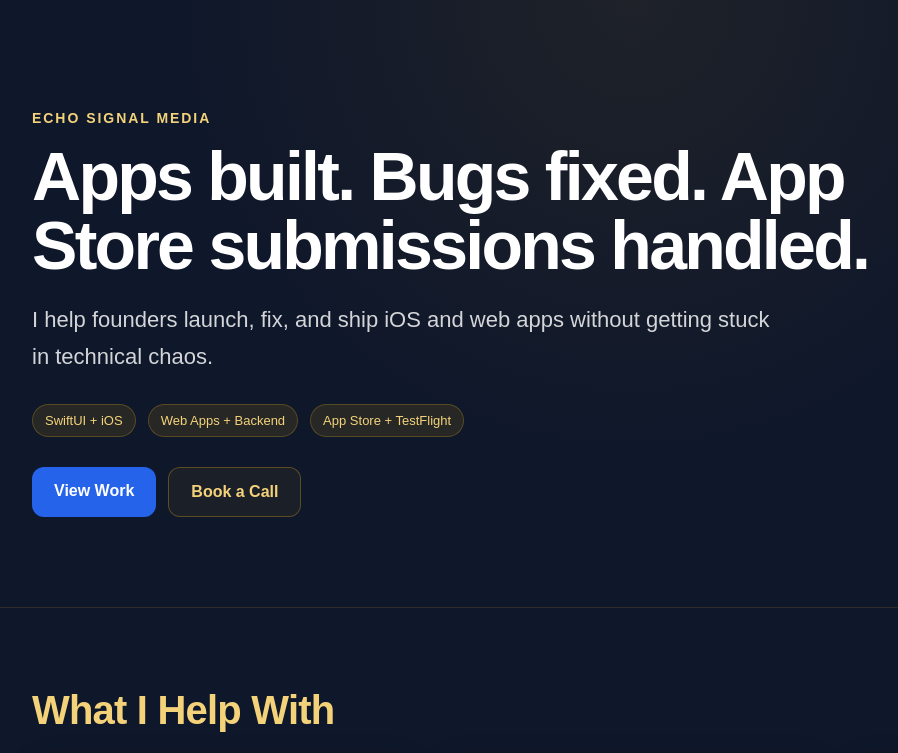
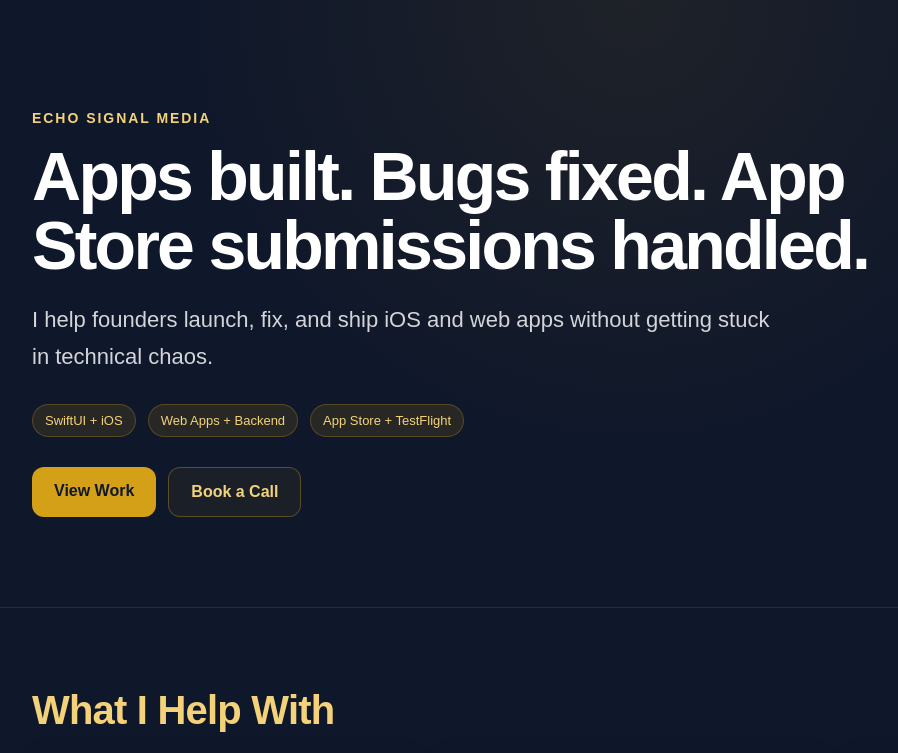
Before and after one commit to LilybirdAI/echo-signal-media, a Next.js app: page / in a window 1280 px wide. Shown: the top 753 px of the page, without its empty margins (8-906 px from the left). Built offline with nearby package versions, Linux system fonts and the light colour scheme.

Commit message:
Fix button color consistency

```diff
--- a/app/page.jsx
+++ b/app/page.jsx
@@ -90,8 +90,8 @@ export default function Home() {
             <a
               href="#work"
               style={{
-                background: "#2563eb",
-                color: "#fff",
+               background: "#d4a017",
+color: "#0f172a",
                 padding: "15px 22px",
                 borderRadius: 12,
                 textDecoration: "none",
```
